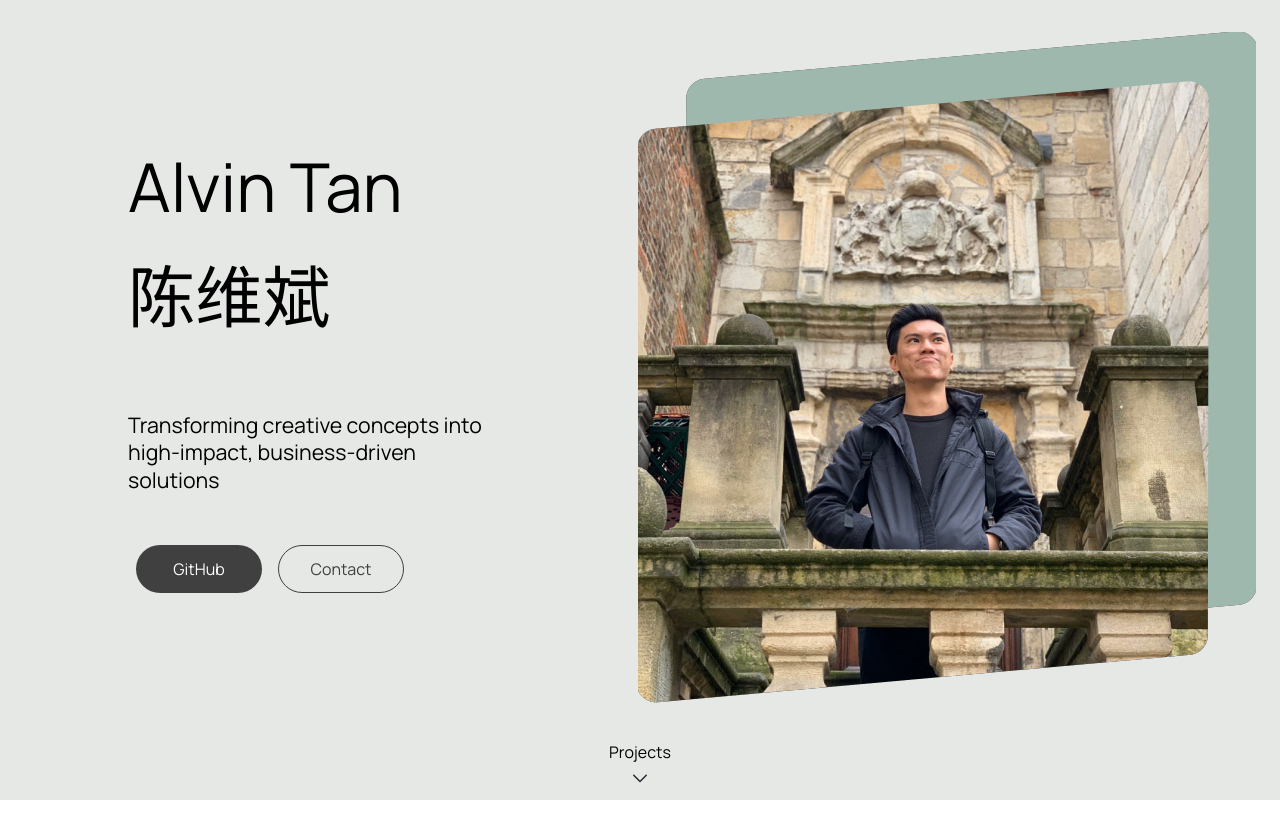
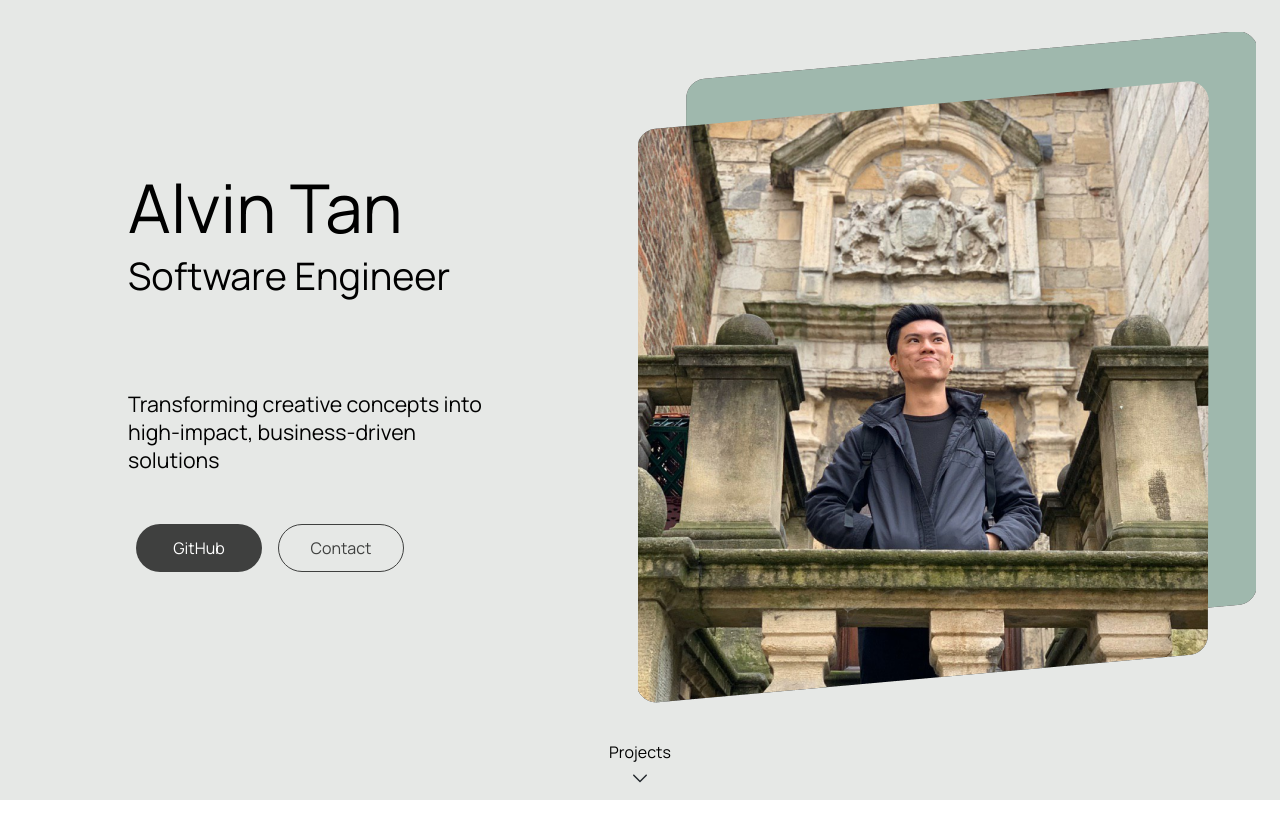
Before and after one commit to alvinhuhhh/alvinhuhhh.github.io, an Angular app: page / in a window 1280 px wide. Shown: the top 838 px of the page. Built offline with nearby package versions, Linux system fonts and the light colour scheme.

Commit message:
adjust landing page styles

```diff
--- a/src/app/landing/landing.component.html
+++ b/src/app/landing/landing.component.html
@@ -2,7 +2,7 @@
   <div class="content">
     <div class="left">
       <h1>Alvin Tan</h1>
-      <h1>陈维斌</h1>
+      <h3>Software Engineer</h3>
       <h5>
         Transforming creative concepts into high-impact, business-driven
         solutions
--- a/src/app/landing/landing.component.scss
+++ b/src/app/landing/landing.component.scss
@@ -17,6 +17,19 @@
     flex-direction: column;
     justify-content: center;
     margin: 10%;
+
+    h1 {
+      margin: 0;
+    }
+
+    h3 {
+      font-size: 1.777rem;
+      margin: 0;
+    }
+
+    h5 {
+      margin-top: 25%;
+    }
   }
   .buttons {
     align-self: center;
@@ -66,6 +79,18 @@
     flex-direction: column;
     justify-content: center;
     margin: 10%;
+
+    h1 {
+      margin: 0;
+    }
+
+    h3 {
+      margin: 0;
+    }
+
+    h5 {
+      margin-top: 25%;
+    }
   }
   .buttons {
     padding-top: 8%;
```
